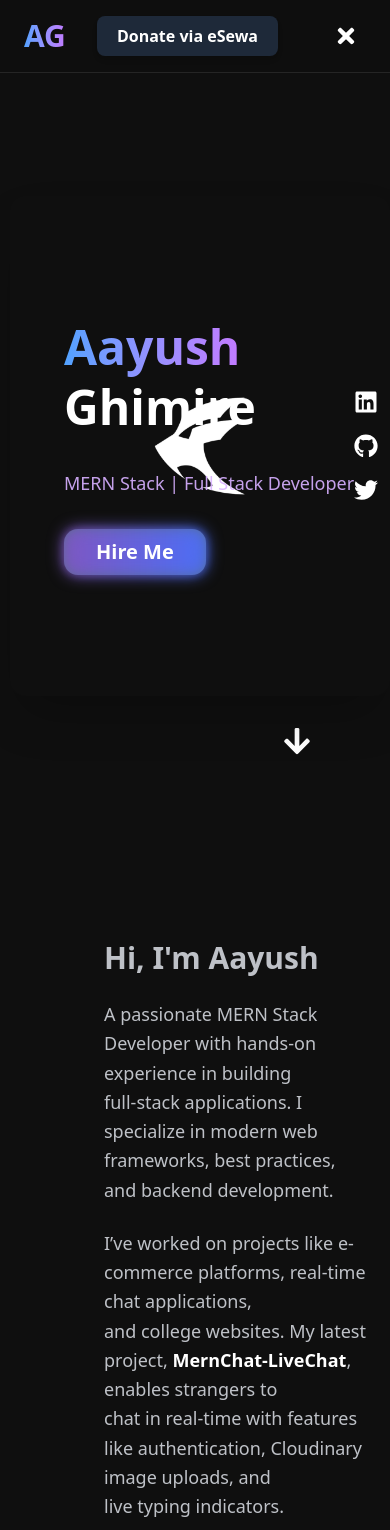
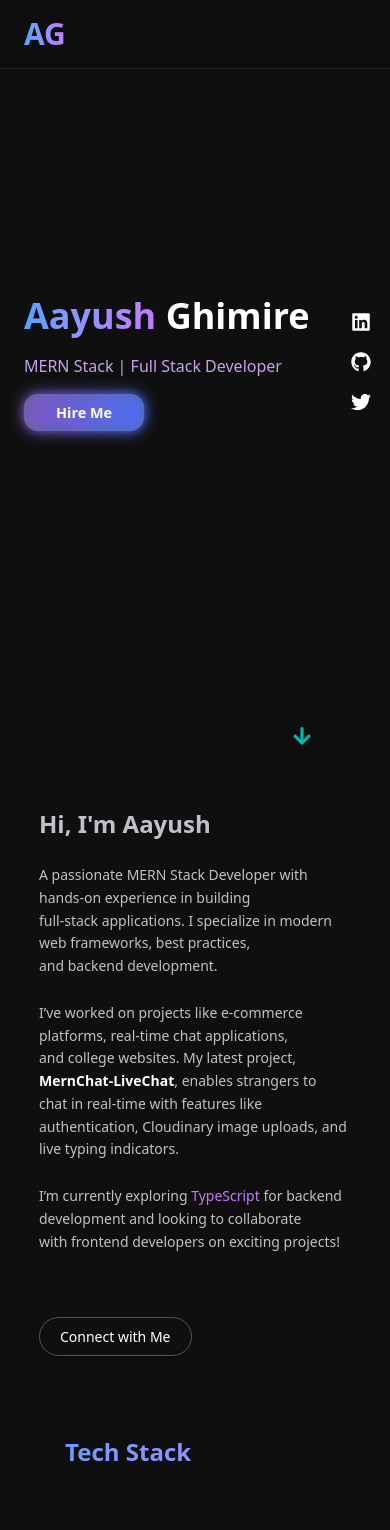
Before and after one commit to AyushGhimire077/Portfolio, a React (Vite) app in the folder client/: page / in a window 390 px wide. Shown: the top 1530 px of the page. Built offline with nearby package versions, Linux system fonts and the light colour scheme.

Commit message:
Added responsiveness for all kinds of devices

```diff
--- a/client/src/components/About.jsx
+++ b/client/src/components/About.jsx
@@ -2,11 +2,11 @@ import React from "react";
 
 const About = () => {
 return (
-    <section className="relative z-10 text-white py-24 px-6 md:px-12 lg:px-24">
-      <div className="max-w-4xl flex flex-col justify-start text-start ml-20 space-y-8">
+    <section className="relative z-10 text-white md:px-12 lg:px-24">
+      <div className="w-[80%] m-auto sm:max-w-4xl flex flex-col justify-center sm:justify-start text-start sm:ml-20 space-y-8">
 
-      <div data-aos='fade-up' data-aos-duration="1000" className="space-y-6 text-lg text-gray-300/90 leading-relaxed">
-        <p className="text-3xl font-bold">Hi, I'm Aayush</p>
+      <div data-aos='fade-up' data-aos-duration="1000" className="space-y-6 text-[14px] text-gray-300/90 leading-relaxed">
+        <p className="text-2xl sm:text-3xl font-bold">Hi, I'm Aayush</p>
           <p  >
           <span className="font-semibold text-white"></span>A passionate{' '}
             <span className="font-medium">MERN Stack Developer</span> with hands-on experience in building <br/>full-stack applications. I specialize in modern web frameworks, best practices,<br/> and backend development.
@@ -25,7 +25,7 @@ return (
             href="https://linkedin.com/in/ayushghimiree"
             target="_blank"
             rel="noopener noreferrer"
-            className="inline-block border border-gray-600 text-white px-8 py-3 rounded-full text-lg hover:bg-gray-700 transition-all duration-300 shadow-lg hover:shadow-xl hover:scale-105"
+            className="inline-block border border-gray-600 text-white px-5 py-2 sm:px-8 sm:py-3 rounded-full text-[14px] sm:text-lg hover:bg-gray-700 transition-all duration-300 shadow-lg hover:shadow-xl hover:scale-105"
           >
             Connect with Me
           </a>
--- a/client/src/components/Footer.jsx
+++ b/client/src/components/Footer.jsx
@@ -14,7 +14,7 @@ const Footer = () => {
           {/* Contact Info */}
           <div className="space-y-4">
             <h3 className="text-xl font-bold text-white">Let's Connect</h3>
-            <div className="space-y-2">
+            <div className="space-y-2 text-[14px] sm:text-[16px]">
               <div className="flex items-center gap-3">
                 <EnvelopeIcon className="h-5 w-5 text-purple-400" />
                 <a
@@ -42,7 +42,7 @@ const Footer = () => {
 
           {/* Social Links */}
           <div className="space-y-4">
-            <h3 className="text-xl font-bold text-white">Follow Me</h3>
+            <h3 className="text-lg sm:text-xl font-bold text-white">Follow Me</h3>
             <div className="flex gap-4">
               <a
                 href="https://github.com/yourgithub"
@@ -74,7 +74,7 @@ const Footer = () => {
 
         {/* Copyright */}
         <div className="mt-12 pt-8 border-t border-gray-800 text-center">
-          <p className="text-gray-400">
+          <p className="text-gray-400 text-[13px] sm:text-[16px]">
             &copy; {new Date().getFullYear()} Aayush Ghimire. All rights
             reserved.
           </p>
--- a/client/src/components/Hero.jsx
+++ b/client/src/components/Hero.jsx
@@ -18,21 +18,21 @@ const Hero = () => {
   }, []);
 
   return (
-    <section className="min-h-screen flex items-center justify-center px-6 lg:px-24 pt-24 pb-12">
-      <div className="grid lg:grid-cols-2 z-10 items-center w-full max-w-7xl pl-10 mx-auto">
-        <div className="space-y-8">
+    <section className="min-h-screen flex items-center justify-center px-6 lg:px-24 -mt-9 sm:pt-24 pb-12">
+      <div className="grid lg:grid-cols-2 z-10 items-center w-full max-w-7xl sm:pl-10 mx-auto">
+        <div className="space-y-4 sm:space-y-8">
           <h1
             data-aos="fade-in"
             data-aos-duration="1000"
             data-aos-delay="100"
-            className="text-5xl md:text-6xl font-bold text-white leading-tight"
+            className="sm:text-5xl md:text-6xl text-4xl font-bold text-white leading-tight"
           >
             <span className="bg-gradient-to-r from-blue-400 to-purple-400 bg-clip-text text-transparent">
               Aayush
             </span>{" "}
             Ghimire
           </h1>
-          <p className="text-lg typewriter w-fit overflow-hidden md:text-2xl text-purple-300/90">
+          <p className="text-[16px] typewriter w-fit overflow-hidden md:text-2xl text-purple-300/90">
             MERN Stack | Full Stack Developer
           </p>
           <div>
@@ -49,10 +49,10 @@ const Hero = () => {
 
         <div
           data-aos="zoom-in"
-          className="absolute dark:bg-[#0F0F0F] opacity-60 -z-10 left-[10px]"
+          className="hidden sm:inline-block absolute bg-[#0F0F0F] -z-10 left-[2%]"
         >
           <img
-            className="w-full h-[500px] object-contain rounded-2xl shadow-2xl"
+            className="  w-full h-[500px] object-contain opacity-40 "
             src={logo}
             alt="Aayush Ghimire"
             style={{ transform: `scale(${scale})` }}
@@ -60,22 +60,22 @@ const Hero = () => {
         </div>
       </div>
 
-      <div className="flex flex-col gap-5 fixed right-[3%] justify-center items-center">
+      <div className="flex z-10 flex-col gap-5 fixed right-[5%] sm:right-[3%] justify-center items-center">
         <a
           href="https://www.linkedin.com/in/ayushghimiree"
           target="_blank"
           rel="noopener noreferrer"
         >
-          <FaLinkedin className="text-2xl text-white hover:text-gray-500 transition-all" />
+          <FaLinkedin className="text-xl sm:text-2xl text-white hover:text-gray-500 transition-all" />
         </a>
         <a
           href="https://github.com/AyushGhimire077"
           target="_blank"
           rel="noopener noreferrer"
         >
-          <FaGithub className="text-2xl text-white hover:text-gray-500 transition-all" />
+          <FaGithub className="text-xl sm:text-2xl text-white hover:text-gray-500 transition-all" />
         </a>
-        <button className="text-2xl text-white hover:text-gray-500 transition-all">
+        <button className="text-xl sm:text-2xl text-white hover:text-gray-500 transition-all">
           <a
             href="https://x.com/aayushghimiree"
             target="_blank"
@@ -87,7 +87,9 @@ const Hero = () => {
       </div>
 
       <div className="absolute top-[86%] right-[20%] h-6">
-        <p><FaArrowDown className="text-3xl text-white hover:text-gray-500 transition-all" /></p>
+        <p>
+          <FaArrowDown className="text-xl sm:text-3xl text-teal-500 hover:text-gray-500 transition-all" />
+        </p>
       </div>
     </section>
   );
--- a/client/src/components/Navbar.jsx
+++ b/client/src/components/Navbar.jsx
@@ -21,9 +21,9 @@ const Navbar = () => {
       >
         AG
       </h1>
-      <div className="flex gap-12">
+      <div className="sm:flex gap-12">
         {isShow && (
-        <button onClick={()=>setShowScanner(!showScanner)} class="bg-gray-800 text-white py-2 px-5 rounded-lg font-semibold text-base hover:bg-gray-700 focus:outline-none transform hover:scale-105 transition-all duration-300 shadow-md">
+        <button onClick={()=>setShowScanner(!showScanner)} class="hidden sm:inline-block bg-gray-800 text-white py-1 px-2 sm:py-2 sm:px-5 rounded-lg font-semibold text-[12px] sm:text-base hover:bg-gray-700 focus:outline-none transform hover:scale-105 transition-all duration-300 shadow-md">
           Donate via eSewa
         </button>
         )}
@@ -34,7 +34,7 @@ const Navbar = () => {
           </div>
         )}
 
-        <button className="p-2 rounded-lg hover:bg-[#1A1A1A] transition-colors duration-200">
+        <button className="hidden sm:inline-block p-2 rounded-lg hover:bg-[#1A1A1A] transition-colors duration-200">
           <span className="text-2xl text-white text-normal cursor-pointer" onClick={handleRemove} > {isShow ? <FaTimes /> : <FaBars/>}</span>
         </button>
       </div>
--- a/client/src/components/TechStack.jsx
+++ b/client/src/components/TechStack.jsx
@@ -43,12 +43,12 @@ const TechStack = () => {
 
   const SkillBox = ({ title, skills }) => (
     <div
-      className="bg-gray-800 p-6 mx-10 rounded-xl border border-gray-700 shadow-xl transition-all hover:border-blue-500"
+      className="bg-gray-800 p-6 mx-4 sm:mx-10 rounded-xl border border-gray-700 shadow-xl transition-all hover:border-blue-500"
       data-aos="fade-up"
       data-aos-delay="200"
     >
-      <h3 className="text-2xl font-bold text-white mb-6">{title}</h3>
-      <div className="grid grid-cols-2 gap-4">
+      <h3 className="text-lg sm:text-2xl font-bold text-white mb-6">{title}</h3>
+      <div className="grid grid-cols-2 gap-4 z-10">
         {skills.map((skill, index) => (
           <div
             key={index}
@@ -57,11 +57,11 @@ const TechStack = () => {
             data-aos-delay={300 + index * 100}
           >
             <img
-             className={`w-16 h-16  transition-all`}
+             className={`w-11 h-11 sm:w-16 sm:h-16  transition-all`}
               src={skill.icon}
               alt={skill.name}
             />
-            <p className="text-gray-300 font-medium mt-2">{skill.name}</p>
+            <p className="text-gray-300 text-[15px] sm:text-lg font-medium mt-3.5 sm:mt-4">{skill.name}</p>
           </div>
         ))}
       </div>
@@ -71,7 +71,7 @@ const TechStack = () => {
   return (
     <section className="py-20 px-6 lg:px-24 text-white">
       <h2
-        className="text-4xl font-bold pl-16 mb-16 text-transparent bg-clip-text bg-gradient-to-r from-blue-400 to-purple-400"
+        className="text-2xl sm:text-4xl font-bold pl-[12%] sm:pl-16 mb-16 text-transparent bg-clip-text bg-gradient-to-r from-blue-400 to-purple-400"
         data-aos="zoom-in"
       >
         Tech Stack
--- a/client/src/index.css
+++ b/client/src/index.css
@@ -1,3 +1,6 @@
+@import url('https://fonts.googleapis.com/css2?family=Outfit:wght@300;400;500;600&display=swap');
+@import url('https://fonts.googleapis.com/css2?family=Poppins:wght@300;400;500;600;700&display=swap');
+
 @import "tailwindcss";
 
 html {
@@ -12,6 +15,7 @@ body{
   box-sizing: border-box;
   background-color: #0F0F0F;
   overflow-x: hidden;
+  font-family: 'Outfit' 'Poppins', sans-serif;
 }
 
 
@@ -74,3 +78,9 @@ body{
   filter: blur(2px);
   opacity: 0.5;
 }
+
+@media screen and (max-width: 600px) {
+  .hire-btn {
+    font-size: 0.9rem;
+  }
+}
--- a/client/vite.config.js
+++ b/client/vite.config.js
@@ -7,4 +7,8 @@ import tailwindcss from "@tailwindcss/vite";
 export default defineConfig({
   plugins: [react(), tailwindcss()],
   base: "/",
+  server: {
+    host: "0.0.0.0",
+    port: 5173
+  }
 })
```
Also changed, not shown: client/src/components/Project.jsx (+8 -8 lines).
